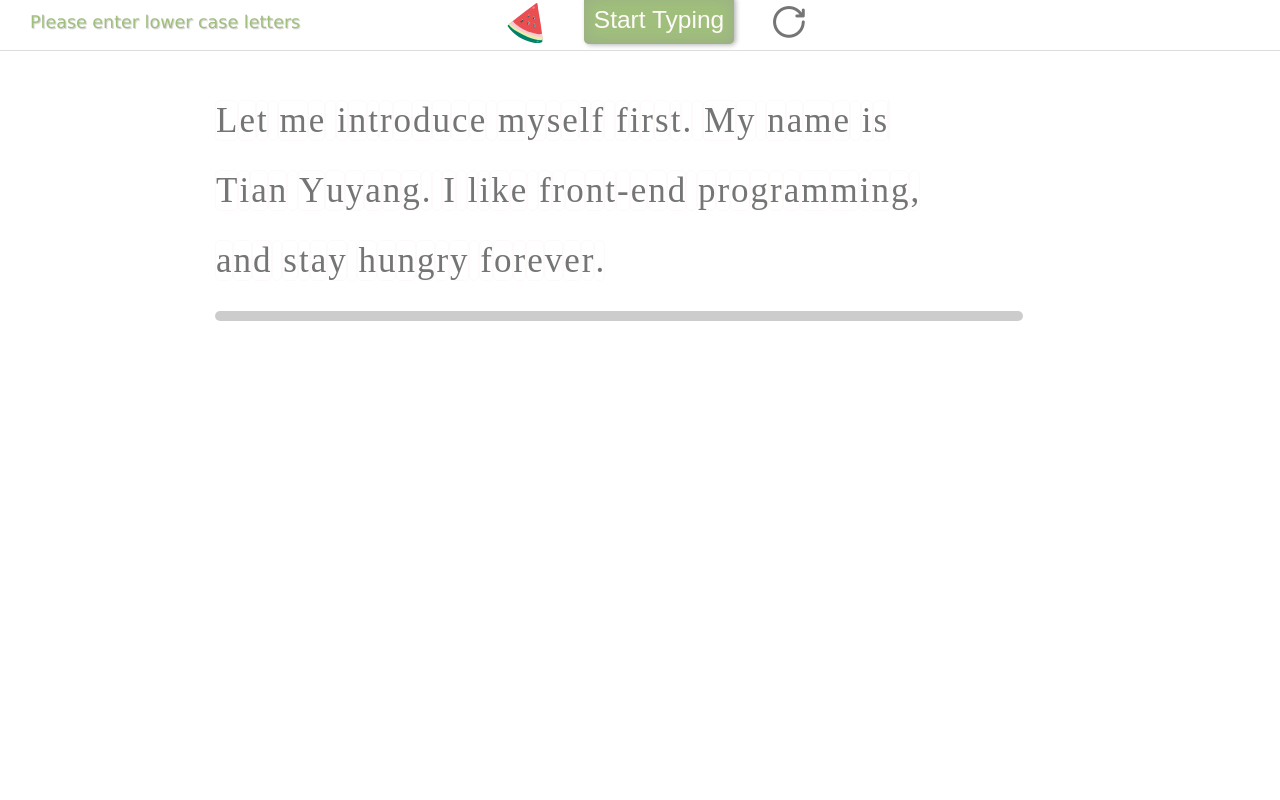
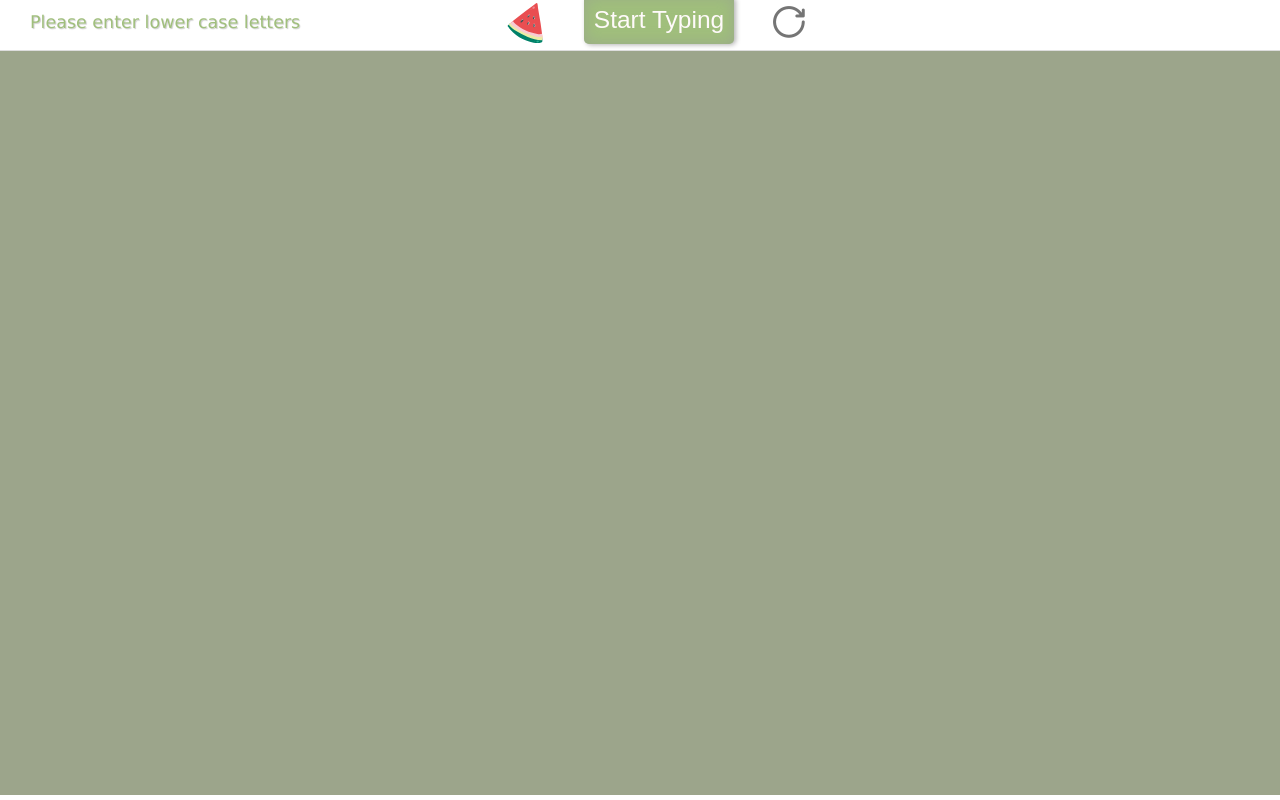
Before and after one commit to anpu9/pivot, a plain HTML site: page index.html in a window 1280 px wide. Drawn offline with Linux system fonts and the light colour scheme.

Commit message:
some function

```diff
--- a/css/style.css
+++ b/css/style.css
@@ -3,6 +3,7 @@ body {
   padding: 0;
   font-size: 35px;
   color: #757575;
+  overflow: hidden;
 }
 header {
   position: relative;
@@ -20,9 +21,10 @@ header {
   text-shadow: 1px 1px 1px rgba(0, 0, 0, 0.2);
 }
 .container {
+  position: relative;
+  display: none;
+  margin: 50px auto;
   width: 850px;
-  margin: 50px auto;
-  position: relative;
 }
 .line-box {
   margin-bottom: 30px;
@@ -133,3 +135,8 @@ header > span, i{
     color: seagreen;
     text-shadow: 1px 1px 1px rgba(0, 0, 0, 0.2);
 }
+.result-box{
+  display: block;
+  height: 93vh;
+  background-color: rgb(156, 165, 139);
+}
--- a/index.html
+++ b/index.html
@@ -19,6 +19,9 @@
       <div class="info accuracy" id="accuracy"></div>
       <div class="info speed" id="speed"></div>
     </section>
+    <section class="result-box">
+
+    </section>
     <script src="./index.js"></script>
   </body>
 </html>
```
Also changed, not shown: README.md.
